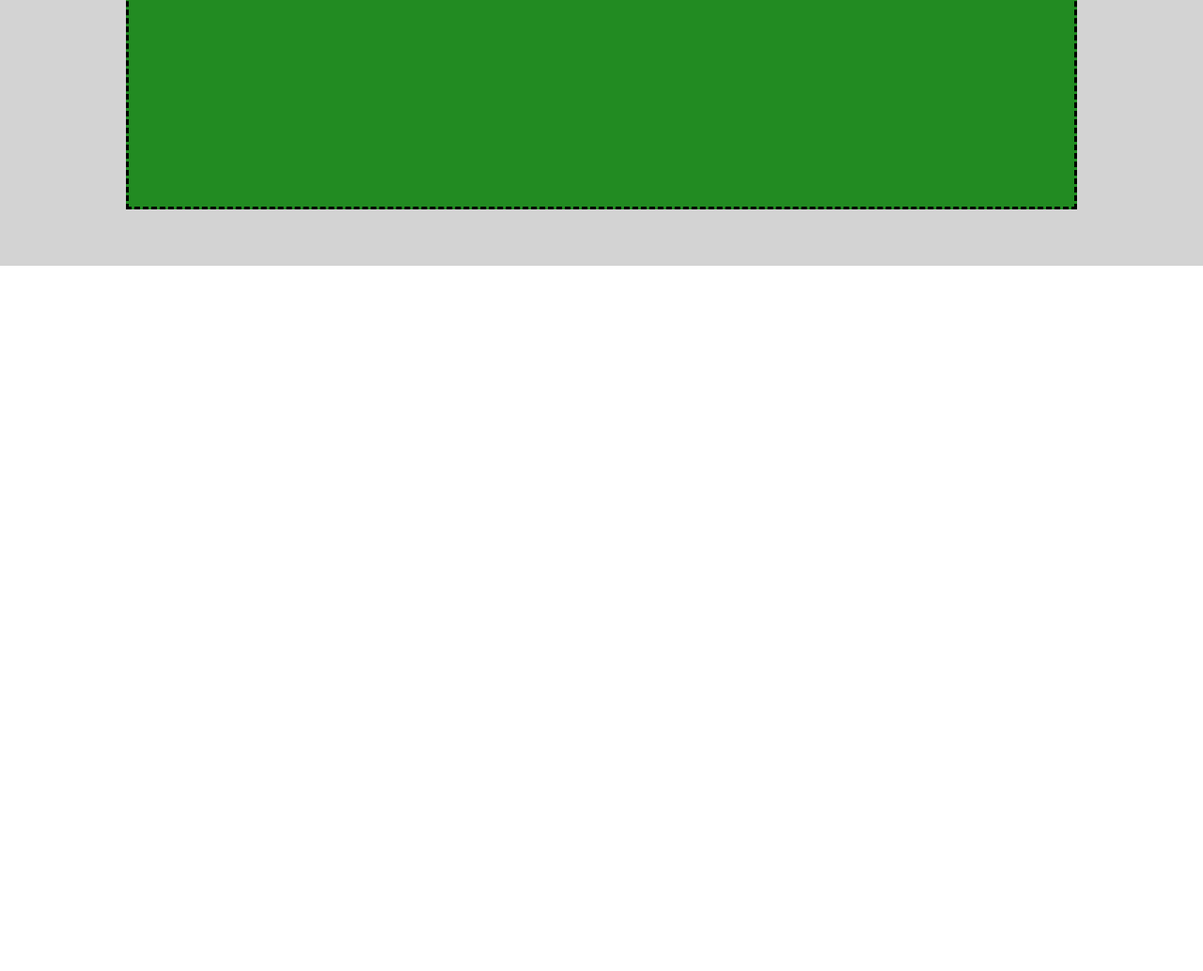
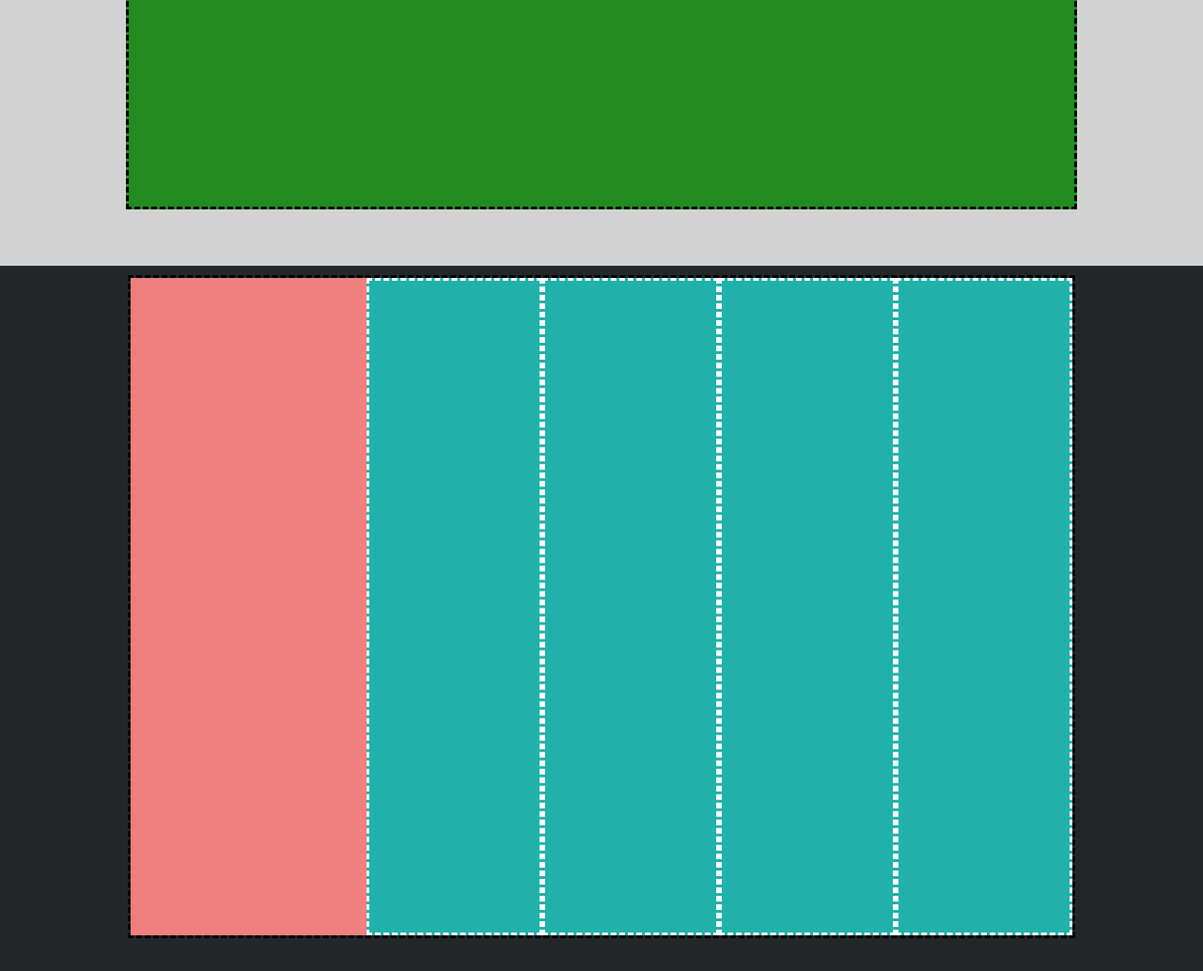
Before and after one commit to GiacomoSeveri/htmlcss-struttura-discord, a plain HTML site: page index.html in a window 1280 px wide. Shown: the part 3406-4440 px from the top of the page at 94% size. Before the commit the page ends 3707 px from the top, so only its background shows below. Drawn offline with Linux system fonts and the light colour scheme.

Commit message:
added footer

```diff
--- a/css/style.css
+++ b/css/style.css
@@ -132,3 +132,33 @@ div {
     width: 79%;
     height: 950px;
 }
+
+.interaction {
+    background-color: #23272A;
+    display: flex;
+    justify-content: space-evenly;
+    align-items: center;
+    padding: 10px;
+    padding-bottom: 35px;
+}
+
+.all-int {
+    border: #000 dashed;
+    display: flex;
+    justify-content: space-evenly;
+    align-items: center;
+    min-width: 80%;
+}
+
+.pink {
+    background-color: #F08080;
+    width: 25%;
+    height: 700px;
+}
+
+.cyan {
+    background-color: #20B2AA;
+    width: 18.75%;
+    height: 700px;
+    border: #fff dashed;
+}
```
